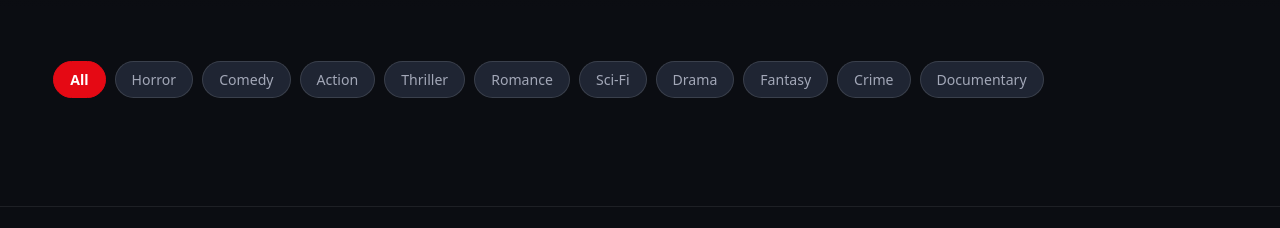
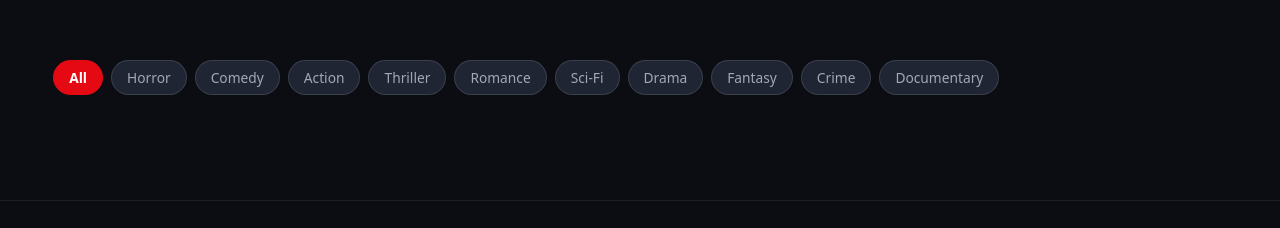
Before and after one commit to janwryd-png/cadenflix, a plain HTML site: page index.html in a window 1280 px wide. Shown: the part 547-775 px from the top of the page. Drawn offline with Linux system fonts and the light colour scheme; no server answers.

Commit message:
Refactor CSS variables and styles for consistency

```diff
--- a/style.css
+++ b/style.css
@@ -37,7 +37,7 @@ input:focus-visible,
   box-shadow: 0 0 0 6px rgba(229, 9, 20, 0.9) !important;
 }
 
-/* Navbar (No heavy blur filters for maximum TV/mobile FPS) */
+/* Navbar */
 .navbar {
   position: fixed;
   top: 0;
@@ -324,7 +324,7 @@ input:focus-visible,
   font-size: 0.86rem;
 }
 
-/* Main Container & Genre Filter Bar */
+/* Main Container & Genre + Country Filter Bars */
 .container {
   padding: 10px 4% 60px;
 }
@@ -335,13 +335,16 @@ input:focus-visible,
 
 .genre-bar-wrapper {
   margin-bottom: 22px;
+  display: flex;
+  flex-direction: column;
+  gap: 4px;
 }
 
 .genre-bar {
   display: flex;
-  gap: 9px;
+  gap: 8px;
   overflow-x: auto;
-  padding: 6px 2px 10px;
+  padding: 5px 2px 7px;
   scrollbar-width: none;
   -webkit-overflow-scrolling: touch;
 }
@@ -350,26 +353,35 @@ input:focus-visible,
   display: none;
 }
 
-.genre-pill {
+.genre-pill,
+.country-pill {
   background: var(--surface-alt);
   color: var(--text-muted);
   border: 1px solid rgba(255, 255, 255, 0.12);
-  padding: 8px 16px;
+  padding: 7px 15px;
   border-radius: 20px;
-  font-size: 0.88rem;
+  font-size: 0.86rem;
   font-weight: 500;
   white-space: nowrap;
   cursor: pointer;
   flex-shrink: 0;
-  transition: background-color 0.15s ease, color 0.15s ease, transform 0.12s ease;
+  transition: background-color 0.15s ease, color 0.15s ease;
 }
 
-.genre-pill:hover {
+.country-pill {
+  background: #141924;
+  font-size: 0.82rem;
+  padding: 6px 13px;
+}
+
+.genre-pill:hover,
+.country-pill:hover {
   background: #2a3245;
   color: #fff;
 }
 
-.genre-pill.active {
+.genre-pill.active,
+.country-pill.active {
   background: var(--primary);
   border-color: var(--primary);
   color: #fff;
@@ -458,7 +470,13 @@ input:focus-visible,
   display: flex;
   justify-content: space-between;
   align-items: center;
+  flex-wrap: wrap;
+  gap: 10px;
   margin-bottom: 14px;
+}
+
+.grid-header .section-title {
+  margin-bottom: 0;
 }
 
 .movie-grid {
```
